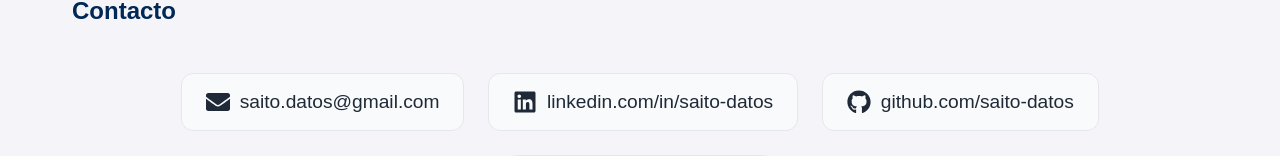
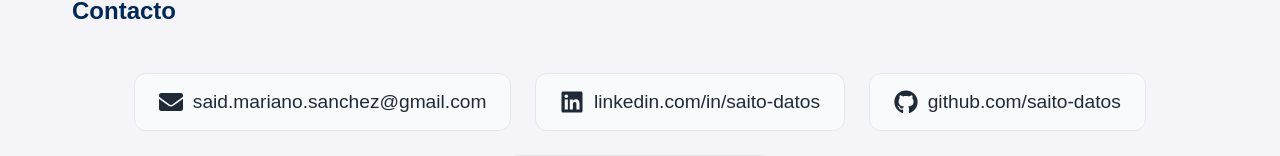
Before and after one commit to SaitoM17/mi-portafolio, a React (Create React App) app: page / in a window 1280 px wide. Shown: the part 1903-2059 px from the top of the page. Built offline with nearby package versions, Linux system fonts and the light colour scheme.

Commit message:
feat: Actualización de correo

```diff
--- a/src/components/Contact.js
+++ b/src/components/Contact.js
@@ -6,8 +6,8 @@ function Contacto() {
     <section className="contacto">
       <h2>Contacto</h2>
       <div className="contacto-contenedor">
-        <a href="mailto:saito.datos@gmail.com" target="_blank" rel="noopener noreferrer">
-          <FaEnvelope className="icono" /> saito.datos@gmail.com
+        <a href="mailto:said.mariano.sanchez@gmail.com" target="_blank" rel="noopener noreferrer">
+          <FaEnvelope className="icono" /> said.mariano.sanchez@gmail.com
         </a>
         <a href="https://linkedin.com/in/saito-datos" target="_blank" rel="noopener noreferrer">
           <FaLinkedin className="icono" /> linkedin.com/in/saito-datos
```
